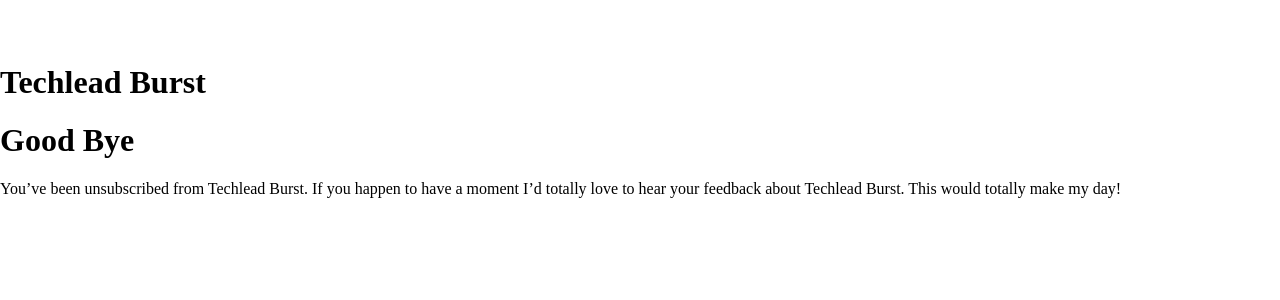
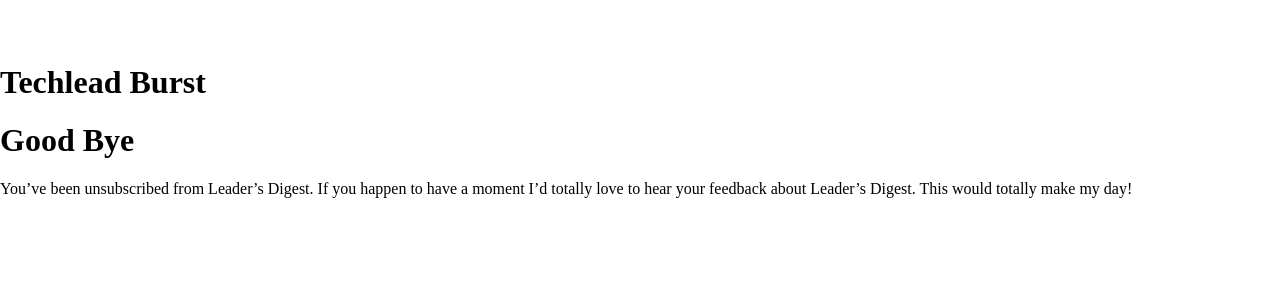
Before and after one commit to leaders-digest/leaders-digest.github.io, a Jekyll site: the page built from unsubscribed.md, in a window 1280 px wide. Shown: the top 300 px of the page. Built offline with Jekyll 4.4.1, drawn with Linux system fonts in a browser that asks for light colours; nearby versions of some CDN libraries; library files that are not in the unit come from our copies.

Commit message:
renaming to leader's digest

```diff
--- a/CNAME
+++ b/CNAME
@@ -1 +1 @@
-techlead-burst.com
+leaders-dige.st
--- a/_config.yml
+++ b/_config.yml
@@ -1,9 +1,9 @@
-title:       Techlead Burst
+title:       Leader's Digest
 email:       benjamin@squeakyvessel.com
 author:      Benjamin Reitzammer
-description: "Techlead Burst - Shortest & Quickest Weekly Newsletter about Leadership Tech"
+description: "Leader's Digest - Shortest & Quickest Weekly Newsletter about Leadership in Tech"
 baseurl:     "/"
-url:         "http://techlead-burst.com"
+url:         "http://leaders-dige.st"
 
 markdown: kramdown
 redcarpet:
--- a/index.html
+++ b/index.html
@@ -6,9 +6,9 @@ layout: default
   <div class="four columns">
 
 <form style="border:1px solid #ccc;padding:3px;text-align:center;"
- action="https://tinyletter.com/techlead-burst" method="post"
+ action="https://tinyletter.com/leaders-digest" method="post"
  target="popupwindow"
- onsubmit="window.open('https://tinyletter.com/techlead-burst', 'popupwindow',
+ onsubmit="window.open('https://tinyletter.com/leaders-digest', 'popupwindow',
  'scrollbars=yes,width=800,height=600');return true"><p><label
  for="tlemail">Enter your email address</label></p><p><input type="text"
  style="width:140px" name="email" id="tlemail" /></p><input type="hidden"
--- a/unsubscribed.md
+++ b/unsubscribed.md
@@ -4,5 +4,6 @@ layout: default
 
 # Good Bye
 
-You've been unsubscribed from Techlead Burst. If you happen to have a moment I'd totally love to
-hear your feedback about Techlead Burst. This would totally make my day!
+You've been unsubscribed from Leader's Digest. If you happen to have a moment
+I'd totally love to hear your feedback about Leader's Digest. This would totally
+make my day!
```
